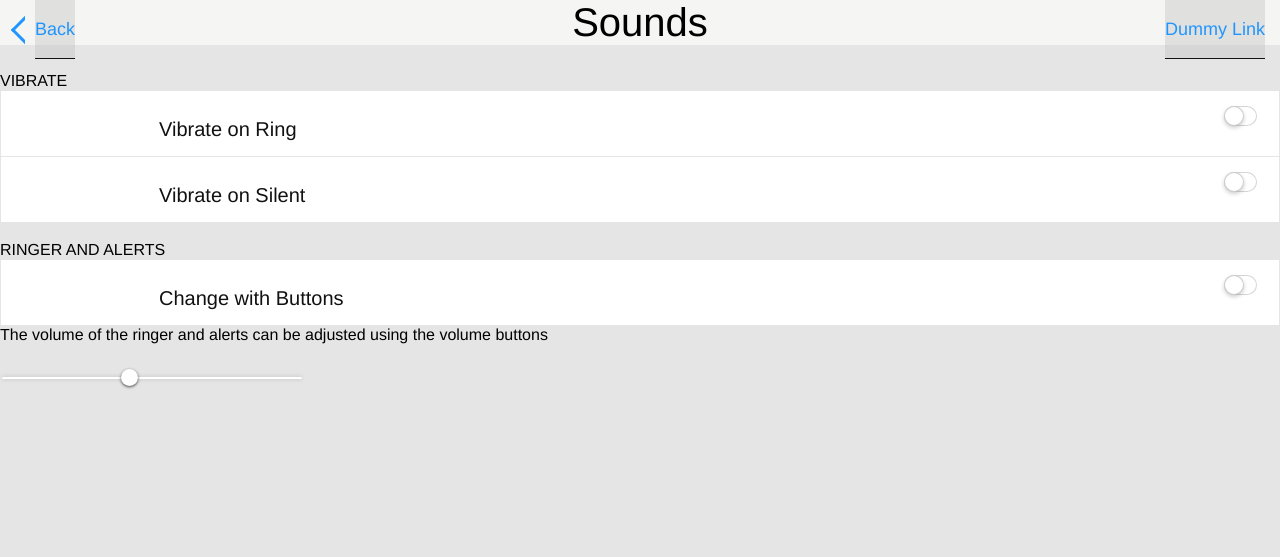
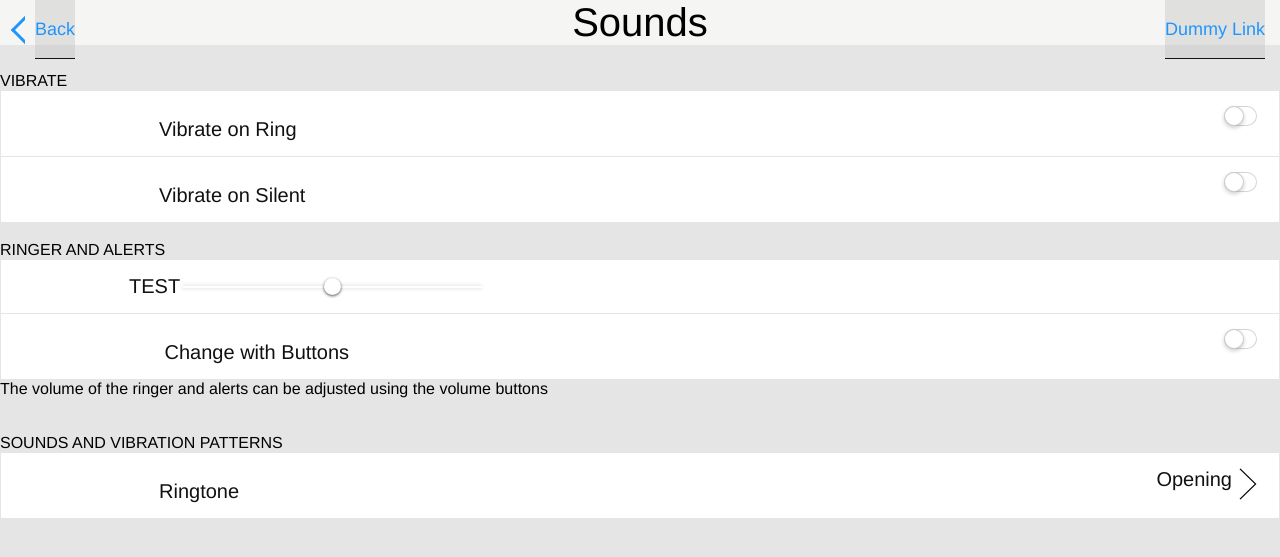
Before and after one commit to boffnoff/boffnoff.github.com, a Jekyll site: the page beta/sounds.html, which Jekyll copies as it is, in a window 1280 px wide. Shown: the top 557 px of the page. Built offline with Jekyll 4.4.1, drawn with Linux system fonts in a browser that asks for light colours.

Commit message:
rearranged sounds slider, added info to about.html thanks to a more accurate image and probably changed osmthing else too

```diff
--- a/beta/general.html
+++ b/beta/general.html
@@ -78,7 +78,7 @@
 
       <p onclick="location.href='#';" style="cursor: pointer;" class="split-para">
         <img src="img/icons/placeholder.png" alt="Cog Icon" height="30" width="30">Restrictions <span>Off<img style="float: right;" src="img/arrow.png"/></span></p>
-
+        <!-- http://static.digit.in/fckeditor/uploads/iOS%20in%20the%20Car.png -->
 
 
 
--- a/beta/sounds.html
+++ b/beta/sounds.html
@@ -41,17 +41,25 @@
     <div class="ringer">
     RINGER AND ALERTS
       <!-- INCLUDE SLIDER HERE  http://isource.com/wp-content/uploads/2014/03/sound-600x530.png
+        http://cssdeck.com/labs/css3-range-slider-functional-->
 
-http://cssdeck.com/labs/css3-range-slider-functional-->
+      <p>TEST<input type="range" min="1" max="10" step="0.1"/></p>
+      <p onclick="location.href='#';" style="cursor: pointer;">
+        <img src="img/icons/placeholder.png" alt="Cog Icon" height="30" width="30">
 
-      <p onclick="location.href='#';" style="cursor: pointer;">
-        <img src="img/icons/placeholder.png" alt="Cog Icon" height="30" width="30">Change with Buttons <input type="checkbox" name="toggle" id="toggle" style="float:right";><label for="toggle" style="float:right";></label></p>
+    Change with Buttons <input type="checkbox" name="toggle" id="toggle" style="float:right";><label for="toggle" style="float:right";></label></p>
     The volume of the ringer and alerts can be adjusted using the volume buttons
     </div>
     <br>
     <br>
-<input type="range" value="42" min="0" max="100" step="0.1">
 
+    <div class="patterns">
+        SOUNDS AND VIBRATION PATTERNS
+
+      <p onclick="location.href='#';" style="cursor: pointer;" class="split-para">
+        <img src="img/icons/placeholder.png" alt="Cog Icon" height="30" width="30">Ringtone<span>Opening<img style="float: right;" src="img/arrow.png"/></span></p>
+
+    </div>
 </div>
 
 </body>
--- a/beta/update.html
+++ b/beta/update.html
@@ -25,7 +25,10 @@
     <div class="all">
 
       <p onclick="location.href='#';" style="cursor: pointer;">
-        <img src="img/icons/placeholder.png" alt="Cog Icon" height="30" width="30">adasd<img style="float: right;" src="img/arrow.png"/></p>
+        <img src="img/icons/placeholder.png" alt="Cog Icon" height="30" width="30">iOS 7.0.2
+          <br>Apple Inc.
+          <br>2
+        </p>
 
       <p onclick="location.href='#';" style="cursor: pointer;">
         <img src="img/icons/placeholder.png" alt="Cog Icon" height="30" width="30">ads<img style="float: right;" src="img/arrow.png"/></p>
```
Also changed, not shown: beta/about.html (+7 -1 lines).
